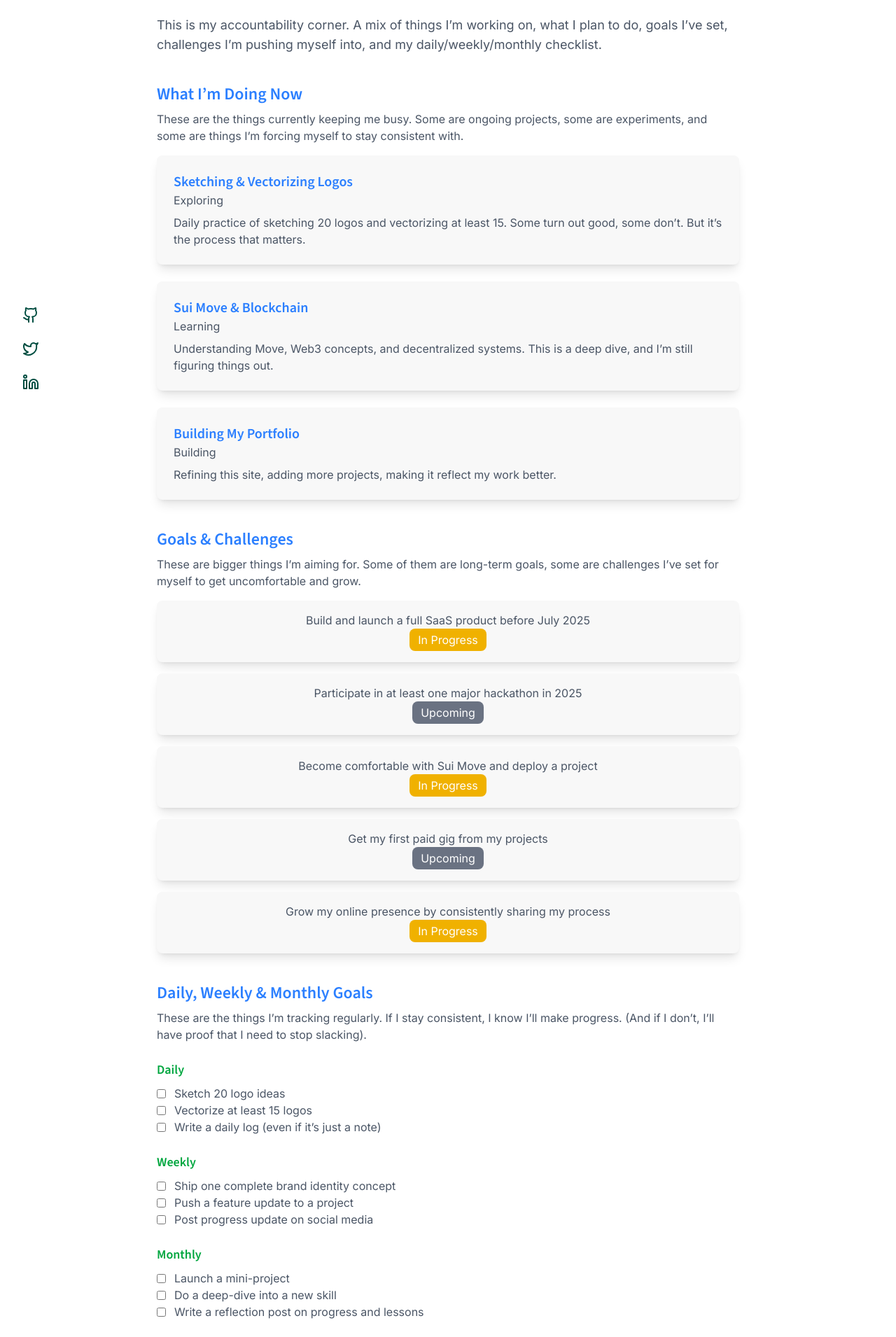
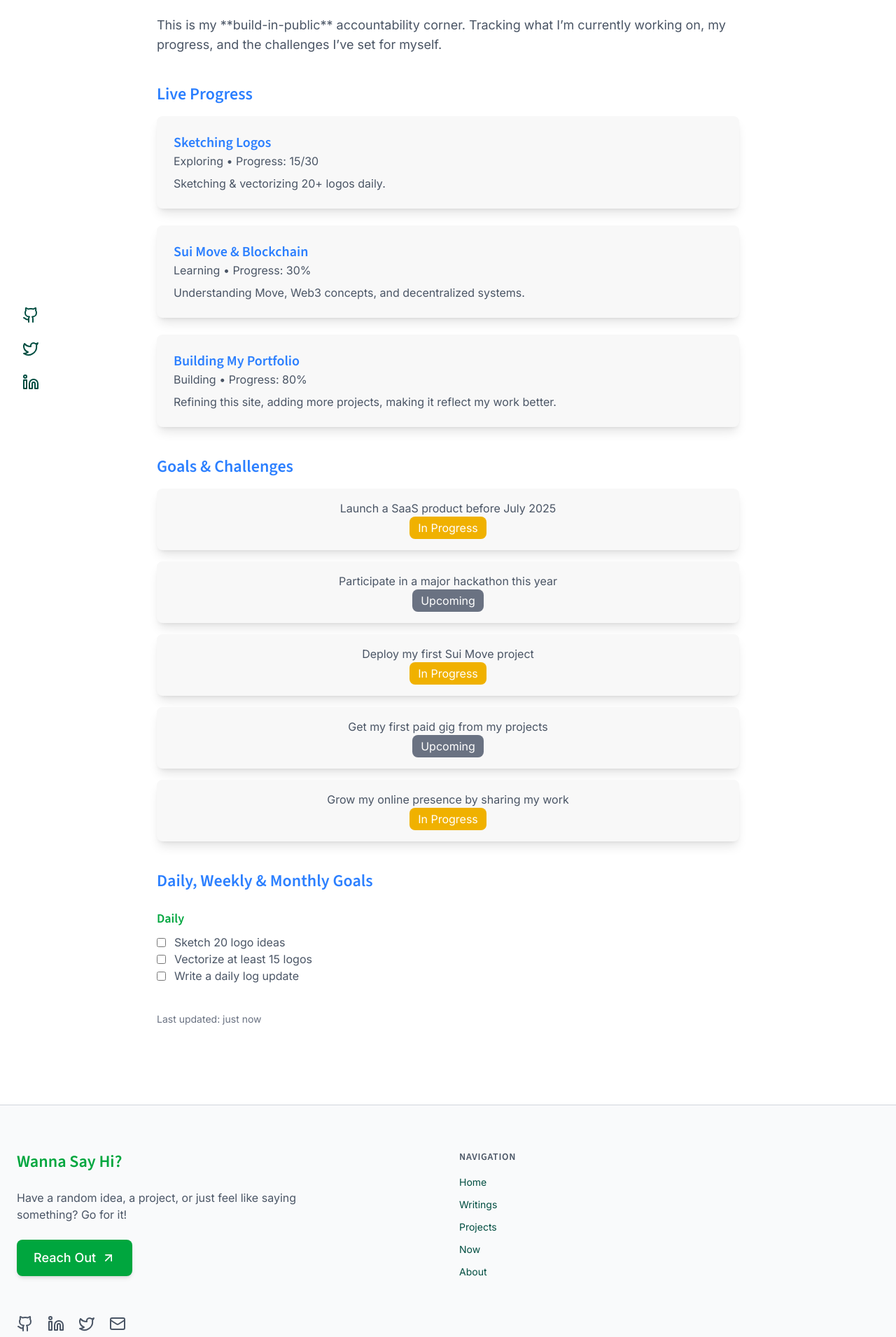
Before and after one commit to abdushakurob/abdushakurob.github.io, a Next.js app: page /now in a window 1280 px wide. Shown: the part 90-2000 px from the top of the page at 70% size. Built offline with nearby package versions, Linux system fonts and the light colour scheme.

Commit message:
Implement featured projects fetching and enhance project page with back navigation

```diff
--- a/app/now/page.tsx
+++ b/app/now/page.tsx
@@ -1,10 +1,14 @@
 "use client";
-import { useState } from "react";
+import { useEffect, useState } from "react";
+import axios from "axios";
 
-type Task = {
+type ProgressItem = {
   id: number;
-  task: string;
-  completed: boolean;
+  title: string;
+  category: "Exploring" | "Building" | "Learning";
+  progress: string;
+  total: number | null;
+  description: string;
 };
 
 type Goal = {
@@ -13,44 +17,57 @@ type Goal = {
   status: "In Progress" | "Upcoming" | "Completed";
 };
 
-const nowUpdates = [
-  { id: 1, title: "Sketching & Vectorizing Logos", category: "Exploring", description: "Daily practice of sketching 20 logos and vectorizing at least 15. Some turn out good, some don’t. But it’s the process that matters." },
-  { id: 2, title: "Sui Move & Blockchain", category: "Learning", description: "Understanding Move, Web3 concepts, and decentralized systems. This is a deep dive, and I’m still figuring things out." },
-  { id: 3, title: "Building My Portfolio", category: "Building", description: "Refining this site, adding more projects, making it reflect my work better." },
+type Task = {
+  id: number;
+  task: string;
+  completed: boolean;
+};
+
+// ✅ Sample dynamic API data (will be fetched from backend)
+const progressData: ProgressItem[] = [
+  { id: 1, title: "Sketching Logos", category: "Exploring", progress: "15/30", total: 30, description: "Sketching & vectorizing 20+ logos daily." },
+  { id: 2, title: "Sui Move & Blockchain", category: "Learning", progress: "30%", total: null, description: "Understanding Move, Web3 concepts, and decentralized systems." },
+  { id: 3, title: "Building My Portfolio", category: "Building", progress: "80%", total: null, description: "Refining this site, adding more projects, making it reflect my work better." },
 ];
 
-// Long-Term Goals & Challenges
+// ✅ Goals and challenges
 const goals: Goal[] = [
-  { id: 1, goal: "Build and launch a full SaaS product before July 2025", status: "In Progress" },
-  { id: 2, goal: "Participate in at least one major hackathon in 2025", status: "Upcoming" },
-  { id: 3, goal: "Become comfortable with Sui Move and deploy a project", status: "In Progress" },
+  { id: 1, goal: "Launch a SaaS product before July 2025", status: "In Progress" },
+  { id: 2, goal: "Participate in a major hackathon this year", status: "Upcoming" },
+  { id: 3, goal: "Deploy my first Sui Move project", status: "In Progress" },
   { id: 4, goal: "Get my first paid gig from my projects", status: "Upcoming" },
-  { id: 5, goal: "Grow my online presence by consistently sharing my process", status: "In Progress" },
+  { id: 5, goal: "Grow my online presence by sharing my work", status: "In Progress" },
 ];
 
-// Task Checklists
+// ✅ Daily, weekly, and monthly task trackers
 const dailyTasks: Task[] = [
   { id: 1, task: "Sketch 20 logo ideas", completed: false },
   { id: 2, task: "Vectorize at least 15 logos", completed: false },
-  { id: 3, task: "Write a daily log (even if it’s just a note)", completed: false },
+  { id: 3, task: "Write a daily log update", completed: false },
 ];
 
 const weeklyTasks: Task[] = [
-  { id: 1, task: "Ship one complete brand identity concept", completed: false },
+  { id: 1, task: "Ship one complete brand identity", completed: false },
   { id: 2, task: "Push a feature update to a project", completed: false },
-  { id: 3, task: "Post progress update on social media", completed: false },
+  { id: 3, task: "Post progress on social media", completed: false },
 ];
 
 const monthlyTasks: Task[] = [
   { id: 1, task: "Launch a mini-project", completed: false },
-  { id: 2, task: "Do a deep-dive into a new skill", completed: false },
-  { id: 3, task: "Write a reflection post on progress and lessons", completed: false },
+  { id: 2, task: "Do a deep dive into a new skill", completed: false },
+  { id: 3, task: "Write a reflection on progress & lessons", completed: false },
 ];
 
 export default function Now() {
-  const [daily, setDaily] = useState<Task[]>(dailyTasks);
-  const [weekly, setWeekly] = useState<Task[]>(weeklyTasks);
-  const [monthly, setMonthly] = useState<Task[]>(monthlyTasks);
+  const [progress, setProgress] = useState<ProgressItem[]>([]);
+  const [daily, setDaily] = useState(dailyTasks);
+  const [weekly, setWeekly] = useState(weeklyTasks);
+  const [monthly, setMonthly] = useState(monthlyTasks);
+
+  useEffect(() => {
+    // Simulate fetching progress updates
+    setProgress(progressData);
+  }, []);
 
   const toggleTask = (list: Task[], setList: React.Dispatch<React.SetStateAction<Task[]>>, id: number) => {
     setList(list.map(task => task.id === id ? { ...task, completed: !task.completed } : task));
@@ -62,35 +79,27 @@ export default function Now() {
       {/* Header */}
       <h1 className="text-4xl font-bold text-green-600 mb-6">What I’m Working On</h1>
       <p className="text-lg text-gray-600">
-        This is my accountability corner. A mix of things I’m working on, what I plan to do,
-        goals I’ve set, challenges I’m pushing myself into, and my daily/weekly/monthly checklist.
+        This is my **build-in-public** accountability corner.
+        Tracking what I’m currently working on, my progress, and the challenges I’ve set for myself.
       </p>
 
-      {/* What I’m Doing Now */}
+      {/* ✅ Live Progress Tracker */}
       <div className="mt-10">
-        <h2 className="text-2xl font-semibold text-blue-500">What I’m Doing Now</h2>
-        <p className="text-gray-600 mt-2">
-          These are the things currently keeping me busy. Some are ongoing projects, some are experiments,
-          and some are things I’m forcing myself to stay consistent with.
-        </p>
+        <h2 className="text-2xl font-semibold text-blue-500">Live Progress</h2>
         <div className="space-y-6 mt-4">
-          {nowUpdates.map((update) => (
+          {progress.map((update) => (
             <div key={update.id} className="card bg-base-200 shadow-lg p-6">
               <h2 className="text-xl font-semibold text-blue-500">{update.title}</h2>
-              <p className="text-gray-600">{update.category}</p>
+              <p className="text-gray-600">{update.category} • Progress: {update.progress}</p>
               <p className="text-gray-600 mt-2">{update.description}</p>
             </div>
           ))}
         </div>
       </div>
 
-      {/* Goals & Challenges */}
+      {/* ✅ Goals & Challenges */}
       <div className="mt-10">
         <h2 className="text-2xl font-semibold text-blue-500">Goals & Challenges</h2>
-        <p className="text-gray-600 mt-2">
-          These are bigger things I’m aiming for. Some of them are long-term goals, some are challenges
-          I’ve set for myself to get uncomfortable and grow.
-        </p>
         <div className="space-y-4 mt-4">
           {goals.map(goal => (
             <div key={goal.id} className="card bg-base-200 shadow-lg p-4 flex justify-between items-center">
@@ -103,13 +112,9 @@ export default function Now() {
         </div>
       </div>
 
-      {/* Checklists */}
+      {/* ✅ Task Checklists */}
       <div className="mt-10">
         <h2 className="text-2xl font-semibold text-blue-500">Daily, Weekly & Monthly Goals</h2>
-        <p className="text-gray-600 mt-2">
-          These are the things I’m tracking regularly. If I stay consistent, I know I’ll make progress.
-          (And if I don’t, I’ll have proof that I need to stop slacking).
-        </p>
 
         {/* Daily Tasks */}
         <div className="mt-6">
@@ -123,32 +128,6 @@ export default function Now() {
             ))}
           </ul>
         </div>
-
-        {/* Weekly Tasks */}
-        <div className="mt-6">
-          <h3 className="text-lg font-semibold text-green-600">Weekly</h3>
-          <ul className="list-none mt-2">
-            {weekly.map(task => (
-              <li key={task.id} className="flex items-center space-x-3">
-                <input type="checkbox" checked={task.completed} onChange={() => toggleTask(weekly, setWeekly, task.id)} />
-                <p className={`text-gray-600 ${task.completed ? "line-through" : ""}`}>{task.task}</p>
-              </li>
-            ))}
-          </ul>
-        </div>
-
-        {/* Monthly Tasks */}
-        <div className="mt-6">
-          <h3 className="text-lg font-semibold text-green-600">Monthly</h3>
-          <ul className="list-none mt-2">
-            {monthly.map(task => (
-              <li key={task.id} className="flex items-center space-x-3">
-                <input type="checkbox" checked={task.completed} onChange={() => toggleTask(monthly, setMonthly, task.id)} />
-                <p className={`text-gray-600 ${task.completed ? "line-through" : ""}`}>{task.task}</p>
-              </li>
-            ))}
-          </ul>
-        </div>
       </div>
 
       {/* Last Updated */}
--- a/components/featuredProject.tsx
+++ b/components/featuredProject.tsx
@@ -1,47 +1,73 @@
+"use client";
+import { useEffect, useState } from "react";
+import axios from "axios";
 import Link from "next/link";
 
+interface Project {
+  _id: string;
+  title: string;
+  slug: string;
+  category: string;
+  description: string;
+}
+
 export default function FeaturedProject() {
-    const projects = [
-      {
-        title: "Freshbite Identity",
-        category: "Branding, Logo, Design",
-        description: "Helping Freshbite establish a bold and modern visual identity.",
-      },
-      {
-        title: "SwiftPay",
-        category: "Web Dev, Web3, Payment",
-        description: "A decentralized payment system built with Web3 principles.",
-      },
-      {
-        title: "Campus Navigator",
-        category: "Offline Map Web App",
-        description: "A GPS-based PWA that works even without internet access.",
-      },
-    ];
+  const [projects, setProjects] = useState<Project[]>([]);
+  const [loading, setLoading] = useState(true);
+
+  useEffect(() => {
+    async function fetchFeaturedProjects() {
+      try {
+        const res = await axios.get("/api/projects?featured=true"); // ✅ Fetch featured projects only
+        setProjects(res.data);
+      } catch (error) {
+        console.error("Error fetching featured projects:", error);
+      } finally {
+        setLoading(false);
+      }
+    }
+    fetchFeaturedProjects();
+  }, []);
 
   return (
     <section className="w-full py-16 border-b border-gray-300 dark:border-gray-700">
       <div className="max-w-5xl mx-auto px-6">
-          <h2 className="text-4xl font-bold text-center mb-12">Featured Projects</h2>
-          <p className="text-lg text-gray-600 dark:text-gray-300 mb-8">
+        <h2 className="text-4xl font-bold text-center mb-6">Featured Projects</h2>
+        <p className="text-lg text-gray-600 dark:text-gray-300 text-center mb-8">
           A few projects that survived my attention span.
         </p>
 
+        {/* Show loading state */}
+        {loading ? (
+          <p className="text-center text-gray-500">Fetching featured projects...</p>
+        ) : (
+          <>
             <div className="grid md:grid-cols-2 lg:grid-cols-3 gap-8">
-            {projects.map((project, index) => (
-              <div key={index} className="bg-gray-100 dark:bg-gray-800 p-6 rounded-2xl shadow-lg hover:shadow-xl transition">
-                <h3 className="text-xl font-semibold">{project.title}</h3>
+              {projects.length > 0 ? (
+                projects.map((project) => (
+                  <Link key={project._id} href={`/projects/${project.slug}`}>
+                    <div className="bg-gray-100 dark:bg-gray-800 p-6 rounded-2xl shadow-lg hover:shadow-xl transition cursor-pointer">
+                      <h3 className="text-xl font-semibold text-blue-500">{project.title}</h3>
                       <p className="text-sm text-gray-600 dark:text-gray-400">{project.category}</p>
                       <p className="mt-2 text-gray-700 dark:text-gray-300">{project.description}</p>
                     </div>
-            ))}
+                  </Link>
+                ))
+              ) : (
+                <p className="text-center text-gray-500">No featured projects found.</p>
+              )}
             </div>
 
+            {/* View All Projects Button */}
             <div className="text-center mt-12">
-            <Link href="/projects" className="inline-block px-6 py-3 text-lg font-medium bg-blue-600 text-white rounded-lg hover:bg-blue-700 transition">
+              <Link href="/projects">
+                <button className="px-6 py-3 text-lg font-medium bg-blue-600 text-white rounded-lg hover:bg-blue-700 transition">
                   View All Projects →
+                </button>
               </Link>
             </div>
+          </>
+        )}
       </div>
     </section>
   );
```
Also changed, not shown: app/projects/[slug]/page.tsx (+9 -9 lines). Lines whose indentation alone changed are shown as unchanged.
